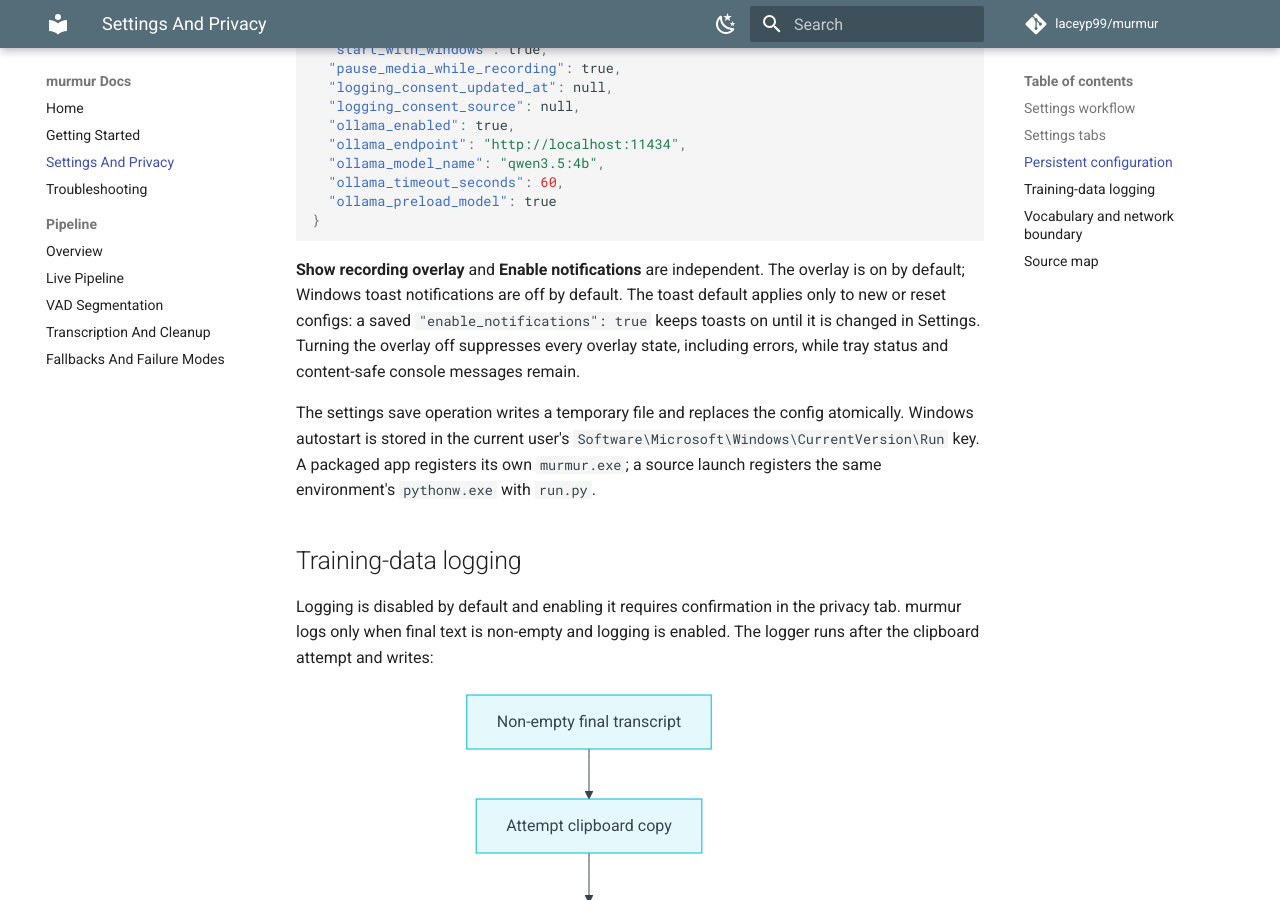
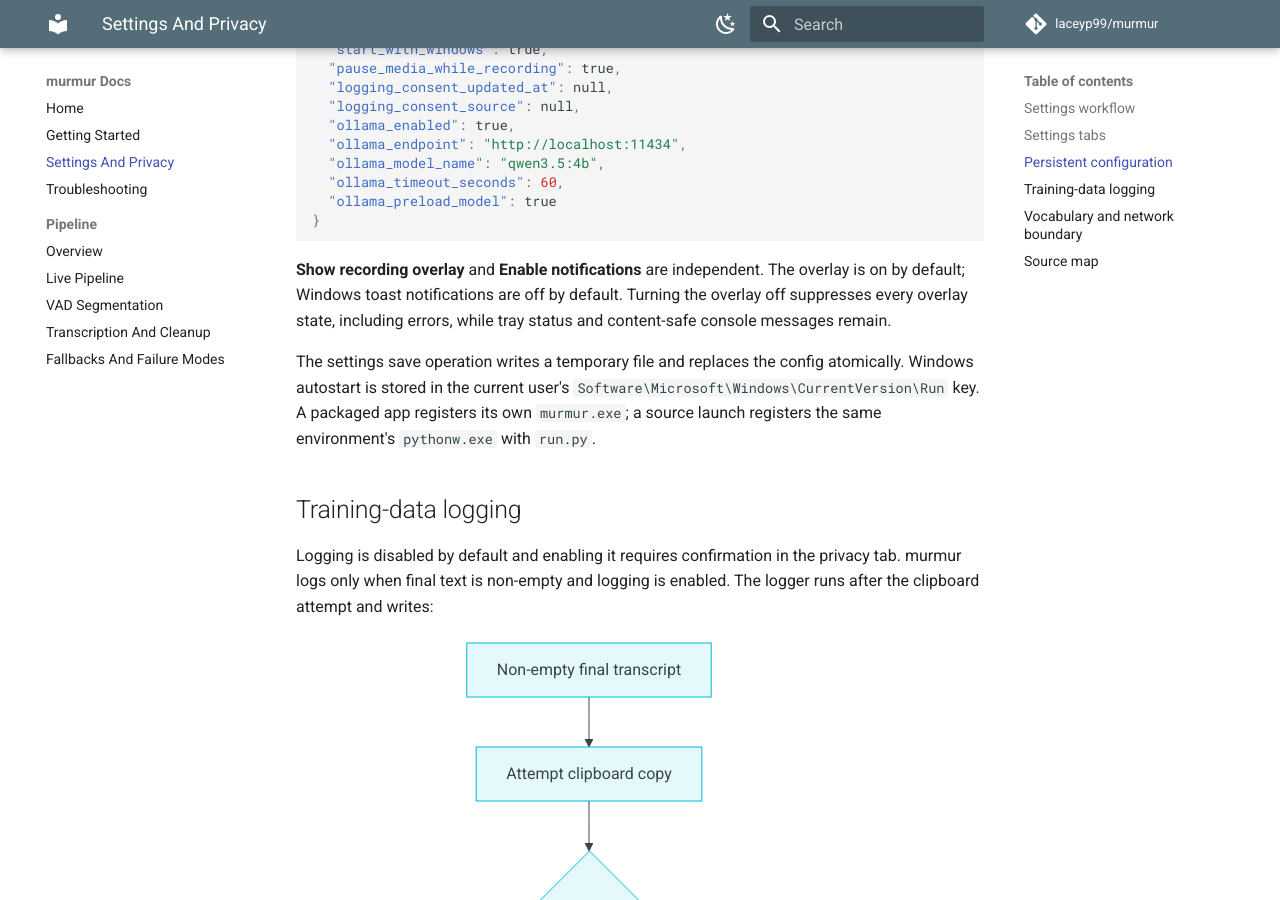
Before and after one commit to laceyp99/murmur, an MkDocs documentation site: the page built from docs/settings-and-privacy.md, in a window 1280 px wide and 900 px high, scrolled down 1707 px. Built offline with MkDocs 1.6.1 and Material for MkDocs 9.7.7, drawn with Linux system fonts in a browser that asks for light colours; comment, search, counter and statistics services are not loaded.

Commit message:
docs(settings): drop note about saved notification values
Co-Authored-By: Claude Opus 5.5 (1M context) <noreply@anthropic.com>

````diff
--- a/docs/settings-and-privacy.md
+++ b/docs/settings-and-privacy.md
@@ -90,9 +90,7 @@ The current default values are:
 ```
 
 **Show recording overlay** and **Enable notifications** are independent. The
-overlay is on by default; Windows toast notifications are off by default. The
-toast default applies only to new or reset configs: a saved
-`"enable_notifications": true` keeps toasts on until it is changed in Settings.
+overlay is on by default; Windows toast notifications are off by default.
 Turning the overlay off suppresses every overlay state, including errors, while
 tray status and content-safe console messages remain.
 
````
